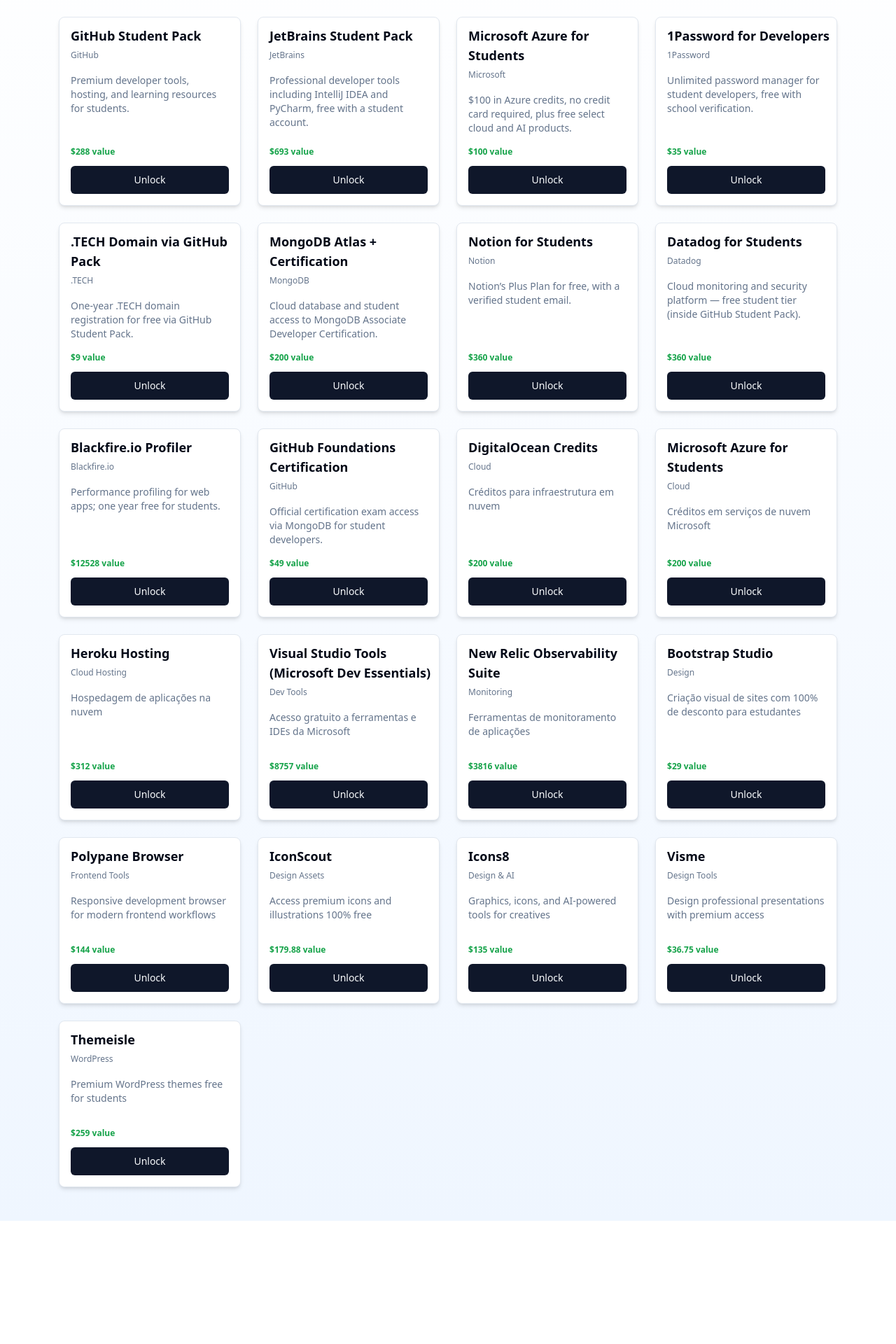
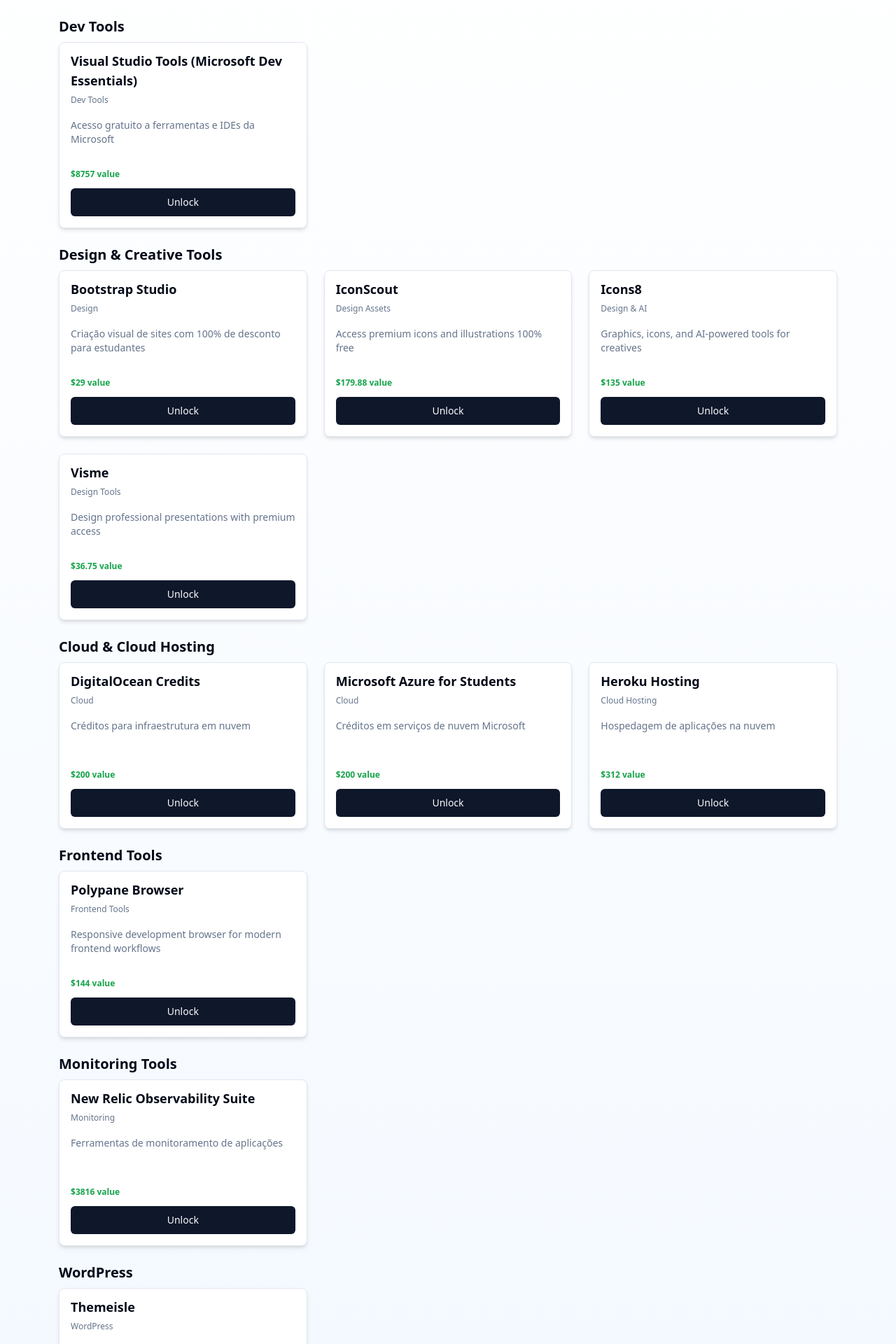
Before and after one commit to 92username/pack-unlock-ai-hub, a React (Vite) app: page /explore in a window 1280 px wide. Shown: the part 200-2120 px from the top of the page at 70% size. Before the commit the page ends 1944 px from the top, so only its background shows below. Built offline with nearby package versions, Linux system fonts and the light colour scheme.

Commit message:
Refactor: Split components into modules
Separated benefit cards into category-specific components and extracted gauge meter and dashboard logic into separate modules for improved code organization and readability.

```diff
--- /dev/null
+++ b/src/components/CloudBenefits.tsx
@@ -0,0 +1,47 @@
+
+import BenefitCard from "./BenefitCard";
+
+type Benefit = {
+  id: string;
+  name: string;
+  provider: string;
+  description: string;
+  activationUrl: string;
+  value: number;
+  unlocked?: boolean;
+  onUnlock?: () => void;
+  onRevert?: () => void;
+};
+
+const relevantProviders = [
+  "Cloud",
+  "Cloud Hosting"
+];
+
+type Props = {
+  benefits: Benefit[];
+  unlocked: { [bid: string]: boolean };
+  onUnlock?: (id: string) => void;
+  onRevert?: (id: string) => void;
+};
+
+export default function CloudBenefits({ benefits, unlocked, onUnlock, onRevert }: Props) {
+  const cloud = benefits.filter(b => relevantProviders.includes(b.provider));
+  if (!cloud.length) return null;
+  return (
+    <section>
+      <h3 className="text-xl font-bold mb-2 mt-6">Cloud & Cloud Hosting</h3>
+      <div className="grid grid-cols-1 sm:grid-cols-2 lg:grid-cols-3 gap-6">
+        {cloud.map(b => (
+          <BenefitCard
+            key={b.id}
+            {...b}
+            unlocked={!!unlocked[b.id]}
+            onUnlock={onUnlock ? () => onUnlock(b.id) : undefined}
+            onRevert={onRevert ? () => onRevert(b.id) : undefined}
+          />
+        ))}
+      </div>
+    </section>
+  );
+}
--- /dev/null
+++ b/src/components/DashboardSummary.tsx
@@ -0,0 +1,37 @@
+
+import { BookOpen } from "lucide-react";
+import Gauge from "./Gauge";
+
+type Props = {
+  totalValue: number;
+  unlockedCount: number;
+  allCount: number;
+  goal: number;
+};
+
+export default function DashboardSummary({ totalValue, unlockedCount, allCount, goal }: Props) {
+  return (
+    <>
+      <div className="flex flex-col md:flex-row gap-6 md:items-end my-8">
+        <div className="flex-1 rounded-2xl bg-gradient-to-tr from-violet-500 to-violet-300 shadow-xl p-7 flex items-center gap-4 animate-fade-in">
+          <BookOpen className="w-12 h-12 text-white flex-shrink-0" />
+          <div>
+            <div className="uppercase text-xs text-violet-100 font-bold tracking-widest mb-1">
+              Total Value Unlocked
+            </div>
+            <div className="text-3xl md:text-4xl font-extrabold text-white drop-shadow">
+              ${totalValue}
+            </div>
+            <div className="text-md text-violet-50 mt-1">
+              {unlockedCount > 0
+                ? `You've unlocked ${unlockedCount} / ${allCount} benefits!`
+                : "Start unlocking benefits to see them here!"
+              }
+            </div>
+          </div>
+        </div>
+      </div>
+      <Gauge value={totalValue} goal={goal} />
+    </>
+  );
+}
--- /dev/null
+++ b/src/components/DesignBenefits.tsx
@@ -0,0 +1,49 @@
+
+import BenefitCard from "./BenefitCard";
+
+type Benefit = {
+  id: string;
+  name: string;
+  provider: string;
+  description: string;
+  activationUrl: string;
+  value: number;
+  unlocked?: boolean;
+  onUnlock?: () => void;
+  onRevert?: () => void;
+};
+
+const relevantProviders = [
+  "Design",
+  "Design Assets",
+  "Design Tools",
+  "Design & AI"
+];
+
+type Props = {
+  benefits: Benefit[];
+  unlocked: { [bid: string]: boolean };
+  onUnlock?: (id: string) => void;
+  onRevert?: (id: string) => void;
+};
+
+export default function DesignBenefits({ benefits, unlocked, onUnlock, onRevert }: Props) {
+  const design = benefits.filter(b => relevantProviders.includes(b.provider));
+  if (!design.length) return null;
+  return (
+    <section>
+      <h3 className="text-xl font-bold mb-2 mt-6">Design & Creative Tools</h3>
+      <div className="grid grid-cols-1 sm:grid-cols-2 lg:grid-cols-3 gap-6">
+        {design.map(b => (
+          <BenefitCard
+            key={b.id}
+            {...b}
+            unlocked={!!unlocked[b.id]}
+            onUnlock={onUnlock ? () => onUnlock(b.id) : undefined}
+            onRevert={onRevert ? () => onRevert(b.id) : undefined}
+          />
+        ))}
+      </div>
+    </section>
+  );
+}
--- /dev/null
+++ b/src/components/DevToolsBenefits.tsx
@@ -0,0 +1,42 @@
+
+import BenefitCard from "./BenefitCard";
+
+type Benefit = {
+  id: string;
+  name: string;
+  provider: string;
+  description: string;
+  activationUrl: string;
+  value: number;
+  unlocked?: boolean;
+  onUnlock?: () => void;
+  onRevert?: () => void;
+};
+
+type Props = {
+  benefits: Benefit[];
+  unlocked: { [bid: string]: boolean };
+  onUnlock?: (id: string) => void;
+  onRevert?: (id: string) => void;
+};
+
+export default function DevToolsBenefits({ benefits, unlocked, onUnlock, onRevert }: Props) {
+  const devTools = benefits.filter(b => b.provider === "Dev Tools");
+  if (!devTools.length) return null;
+  return (
+    <section>
+      <h3 className="text-xl font-bold mb-2 mt-6">Dev Tools</h3>
+      <div className="grid grid-cols-1 sm:grid-cols-2 lg:grid-cols-3 gap-6">
+        {devTools.map(b => (
+          <BenefitCard
+            key={b.id}
+            {...b}
+            unlocked={!!unlocked[b.id]}
+            onUnlock={onUnlock ? () => onUnlock(b.id) : undefined}
+            onRevert={onRevert ? () => onRevert(b.id) : undefined}
+          />
+        ))}
+      </div>
+    </section>
+  );
+}
--- /dev/null
+++ b/src/components/FrontendBenefits.tsx
@@ -0,0 +1,42 @@
+
+import BenefitCard from "./BenefitCard";
+
+type Benefit = {
+  id: string;
+  name: string;
+  provider: string;
+  description: string;
+  activationUrl: string;
+  value: number;
+  unlocked?: boolean;
+  onUnlock?: () => void;
+  onRevert?: () => void;
+};
+
+type Props = {
+  benefits: Benefit[];
+  unlocked: { [bid: string]: boolean };
+  onUnlock?: (id: string) => void;
+  onRevert?: (id: string) => void;
+};
+
+export default function FrontendBenefits({ benefits, unlocked, onUnlock, onRevert }: Props) {
+  const frontend = benefits.filter(b => b.provider === "Frontend Tools");
+  if (!frontend.length) return null;
+  return (
+    <section>
+      <h3 className="text-xl font-bold mb-2 mt-6">Frontend Tools</h3>
+      <div className="grid grid-cols-1 sm:grid-cols-2 lg:grid-cols-3 gap-6">
+        {frontend.map(b => (
+          <BenefitCard
+            key={b.id}
+            {...b}
+            unlocked={!!unlocked[b.id]}
+            onUnlock={onUnlock ? () => onUnlock(b.id) : undefined}
+            onRevert={onRevert ? () => onRevert(b.id) : undefined}
+          />
+        ))}
+      </div>
+    </section>
+  );
+}
--- /dev/null
+++ b/src/components/MonitoringBenefits.tsx
@@ -0,0 +1,42 @@
+
+import BenefitCard from "./BenefitCard";
+
+type Benefit = {
+  id: string;
+  name: string;
+  provider: string;
+  description: string;
+  activationUrl: string;
+  value: number;
+  unlocked?: boolean;
+  onUnlock?: () => void;
+  onRevert?: () => void;
+};
+
+type Props = {
+  benefits: Benefit[];
+  unlocked: { [bid: string]: boolean };
+  onUnlock?: (id: string) => void;
+  onRevert?: (id: string) => void;
+};
+
+export default function MonitoringBenefits({ benefits, unlocked, onUnlock, onRevert }: Props) {
+  const monitoring = benefits.filter(b => b.provider === "Monitoring");
+  if (!monitoring.length) return null;
+  return (
+    <section>
+      <h3 className="text-xl font-bold mb-2 mt-6">Monitoring Tools</h3>
+      <div className="grid grid-cols-1 sm:grid-cols-2 lg:grid-cols-3 gap-6">
+        {monitoring.map(b => (
+          <BenefitCard
+            key={b.id}
+            {...b}
+            unlocked={!!unlocked[b.id]}
+            onUnlock={onUnlock ? () => onUnlock(b.id) : undefined}
+            onRevert={onRevert ? () => onRevert(b.id) : undefined}
+          />
+        ))}
+      </div>
+    </section>
+  );
+}
--- /dev/null
+++ b/src/components/WordPressBenefits.tsx
@@ -0,0 +1,42 @@
+
+import BenefitCard from "./BenefitCard";
+
+type Benefit = {
+  id: string;
+  name: string;
+  provider: string;
+  description: string;
+  activationUrl: string;
+  value: number;
+  unlocked?: boolean;
+  onUnlock?: () => void;
+  onRevert?: () => void;
+};
+
+type Props = {
+  benefits: Benefit[];
+  unlocked: { [bid: string]: boolean };
+  onUnlock?: (id: string) => void;
+  onRevert?: (id: string) => void;
+};
+
+export default function WordPressBenefits({ benefits, unlocked, onUnlock, onRevert }: Props) {
+  const wordpress = benefits.filter(b => b.provider === "WordPress");
+  if (!wordpress.length) return null;
+  return (
+    <section>
+      <h3 className="text-xl font-bold mb-2 mt-6">WordPress</h3>
+      <div className="grid grid-cols-1 sm:grid-cols-2 lg:grid-cols-3 gap-6">
+        {wordpress.map(b => (
+          <BenefitCard
+            key={b.id}
+            {...b}
+            unlocked={!!unlocked[b.id]}
+            onUnlock={onUnlock ? () => onUnlock(b.id) : undefined}
+            onRevert={onRevert ? () => onRevert(b.id) : undefined}
+          />
+        ))}
+      </div>
+    </section>
+  );
+}
--- a/src/pages/Dashboard.tsx
+++ b/src/pages/Dashboard.tsx
@@ -1,8 +1,14 @@
+
 import { useEffect, useState } from "react";
 import Navbar from "@/components/Navbar";
 import BenefitCard from "@/components/BenefitCard";
-import { BookOpen } from "lucide-react";
-import Gauge from "@/components/Gauge";
+import DashboardSummary from "@/components/DashboardSummary";
+import DevToolsBenefits from "@/components/DevToolsBenefits";
+import DesignBenefits from "@/components/DesignBenefits";
+import CloudBenefits from "@/components/CloudBenefits";
+import FrontendBenefits from "@/components/FrontendBenefits";
+import MonitoringBenefits from "@/components/MonitoringBenefits";
+import WordPressBenefits from "@/components/WordPressBenefits";
 
 const GOAL = 14587;
 
@@ -202,7 +208,6 @@ export default function Dashboard() {
     }
   }, []);
 
-  // Add/Remove value when (re)calculating
   useEffect(() => {
     const unlockedBenefits = unlockPackBenefits.filter(b => unlocked[b.id]);
     setTotalValue(unlockedBenefits.reduce((acc, b) => acc + b.value, 0));
@@ -223,28 +228,12 @@ export default function Dashboard() {
     <div className="min-h-screen bg-gradient-to-b from-white to-blue-50">
       <Navbar />
       <main className="max-w-5xl mx-auto px-5 pb-20">
-        <div className="flex flex-col md:flex-row gap-6 md:items-end my-8">
-          <div className="flex-1 rounded-2xl bg-gradient-to-tr from-violet-500 to-violet-300 shadow-xl p-7 flex items-center gap-4 animate-fade-in">
-            <BookOpen className="w-12 h-12 text-white flex-shrink-0" />
-            <div>
-              <div className="uppercase text-xs text-violet-100 font-bold tracking-widest mb-1">
-                Total Value Unlocked
-              </div>
-              <div className="text-3xl md:text-4xl font-extrabold text-white drop-shadow">
-                ${totalValue}
-              </div>
-              <div className="text-md text-violet-50 mt-1">
-                {
-                  unlockedBenefits.length > 0
-                    ? `You've unlocked ${unlockedBenefits.length} / ${unlockPackBenefits.length} benefits!`
-                    : "Start unlocking benefits to see them here!"
-                }
-              </div>
-            </div>
-          </div>
-        </div>
-        {/* Gauge Meter */}
-        <Gauge value={totalValue} goal={GOAL} />
+        <DashboardSummary
+          totalValue={totalValue}
+          unlockedCount={unlockedBenefits.length}
+          allCount={unlockPackBenefits.length}
+          goal={GOAL}
+        />
 
         <h2 className="text-2xl font-bold mb-5 text-primary mt-2">My Unlocked Benefits</h2>
         {unlockedBenefits.length === 0 ? (
@@ -252,11 +241,22 @@ export default function Dashboard() {
             No benefits unlocked yet.<br />Go to <a href="/explore" className="text-violet-600 underline">Explore</a> to add perks!
           </div>
         ) : (
-          <div className="grid grid-cols-1 sm:grid-cols-2 lg:grid-cols-3 gap-6 mb-12">
-            {unlockedBenefits.map(b => (
-              <BenefitCard key={b.id} {...b} unlocked onRevert={() => handleRevert(b.id)} />
-            ))}
-          </div>
+          <>
+            <DevToolsBenefits benefits={unlockedBenefits} unlocked={unlocked} onRevert={handleRevert} />
+            <DesignBenefits benefits={unlockedBenefits} unlocked={unlocked} onRevert={handleRevert} />
+            <CloudBenefits benefits={unlockedBenefits} unlocked={unlocked} onRevert={handleRevert} />
+            <FrontendBenefits benefits={unlockedBenefits} unlocked={unlocked} onRevert={handleRevert} />
+            <MonitoringBenefits benefits={unlockedBenefits} unlocked={unlocked} onRevert={handleRevert} />
+            <WordPressBenefits benefits={unlockedBenefits} unlocked={unlocked} onRevert={handleRevert} />
+            {/* Render any cards missed by category as fallback */}
+            <div className="grid grid-cols-1 sm:grid-cols-2 lg:grid-cols-3 gap-6 mb-12">
+              {unlockedBenefits.filter(b =>
+                !["Dev Tools", "Design", "Design Assets", "Design Tools", "Design & AI", "Cloud", "Cloud Hosting", "Frontend Tools", "Monitoring", "WordPress"].includes(b.provider)
+              ).map(b => (
+                <BenefitCard key={b.id} {...b} unlocked onRevert={() => handleRevert(b.id)} />
+              ))}
+            </div>
+          </>
         )}
       </main>
     </div>
--- a/src/pages/Explore.tsx
+++ b/src/pages/Explore.tsx
@@ -1,6 +1,12 @@
 import { useState, useEffect } from "react";
 import Navbar from "@/components/Navbar";
 import BenefitCard from "@/components/BenefitCard";
+import DevToolsBenefits from "@/components/DevToolsBenefits";
+import DesignBenefits from "@/components/DesignBenefits";
+import CloudBenefits from "@/components/CloudBenefits";
+import FrontendBenefits from "@/components/FrontendBenefits";
+import MonitoringBenefits from "@/components/MonitoringBenefits";
+import WordPressBenefits from "@/components/WordPressBenefits";
 
 // New list of benefits per UnlockPack.AI
 const unlockPackBenefits = [
@@ -228,10 +234,22 @@ export default function Explore() {
         <p className="mb-7 text-muted-foreground text-lg">
           Unlock top educational deals & software—become unstoppable. Confirm each unlock to track it on your dashboard!
         </p>
-        <div
-          className="grid grid-cols-1 sm:grid-cols-2 lg:grid-cols-3 xl:grid-cols-4 gap-6"
-        >
-          {unlockPackBenefits.map(b => (
+
+        {/* Render benefit cards grouped by category */}
+        <DevToolsBenefits benefits={unlockPackBenefits} unlocked={unlocked} onUnlock={handleUnlock} onRevert={handleRevert} />
+        <DesignBenefits benefits={unlockPackBenefits} unlocked={unlocked} onUnlock={handleUnlock} onRevert={handleRevert} />
+        <CloudBenefits benefits={unlockPackBenefits} unlocked={unlocked} onUnlock={handleUnlock} onRevert={handleRevert} />
+        <FrontendBenefits benefits={unlockPackBenefits} unlocked={unlocked} onUnlock={handleUnlock} onRevert={handleRevert} />
+        <MonitoringBenefits benefits={unlockPackBenefits} unlocked={unlocked} onUnlock={handleUnlock} onRevert={handleRevert} />
+        <WordPressBenefits benefits={unlockPackBenefits} unlocked={unlocked} onUnlock={handleUnlock} onRevert={handleRevert} />
+
+        {/* Fallback for any benefit not matched by above categories */}
+        <section>
+          <h3 className="text-xl font-bold mb-2 mt-6">Other</h3>
+          <div className="grid grid-cols-1 sm:grid-cols-2 lg:grid-cols-3 xl:grid-cols-4 gap-6">
+            {unlockPackBenefits.filter(b =>
+              !["Dev Tools", "Design", "Design Assets", "Design Tools", "Design & AI", "Cloud", "Cloud Hosting", "Frontend Tools", "Monitoring", "WordPress"].includes(b.provider)
+            ).map(b => (
               <BenefitCard
                 key={b.id}
                 {...b}
@@ -241,6 +259,7 @@ export default function Explore() {
               />
             ))}
           </div>
+        </section>
       </main>
     </div>
   );
```
Lines whose indentation alone changed are shown as unchanged.
